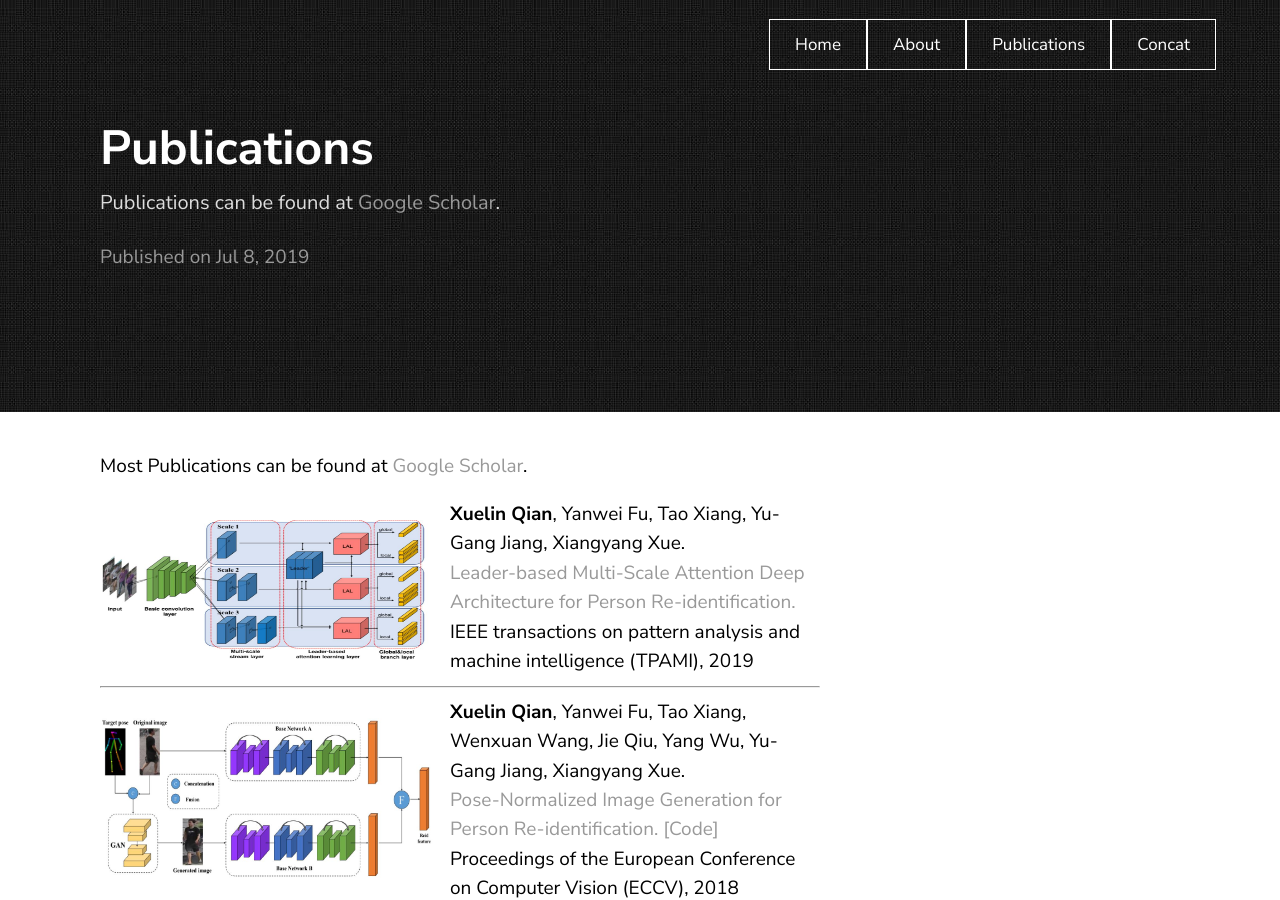
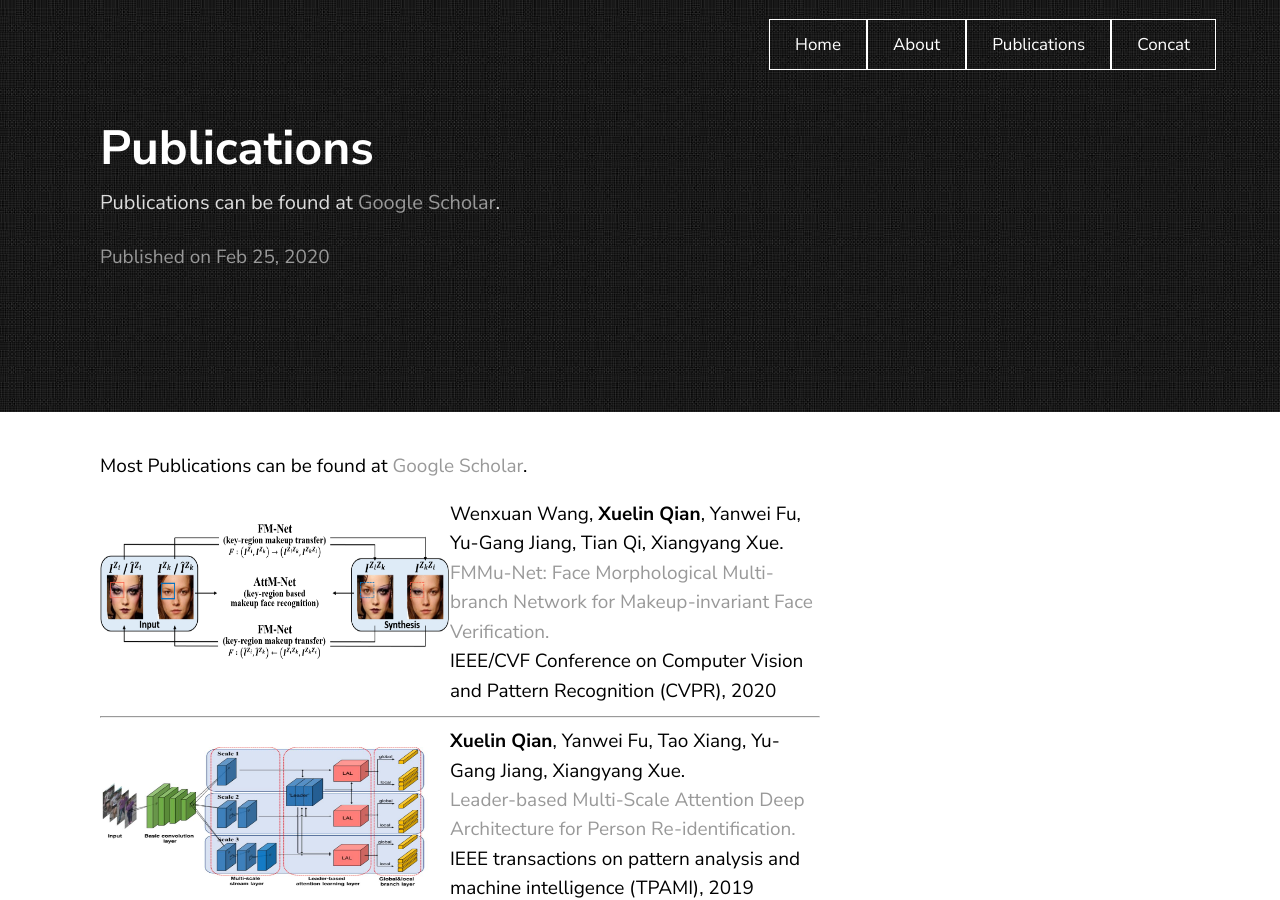
Before and after one commit to naiq/naiq.github.io, a Jekyll site: the page built from _posts/2019-07-30-publications.markdown, in a window 1280 px wide and 900 px high. Built offline with Jekyll 4.4.1, drawn with Linux system fonts in a browser that asks for light colours.

Commit message:
Update 2019-07-30-publications.markdown

```diff
--- a/_posts/2019-07-30-publications.markdown
+++ b/_posts/2019-07-30-publications.markdown
@@ -2,9 +2,24 @@
 layout: post
 title:  "Publications"
 description: Publications can be found at <a href="https://scholar.google.com/citations?user=71WXkL4AAAAJ&hl=en" target="_blank">Google Scholar</a>.
-date:   2019-7-08 21:03:36 +0530
+date:   2020-02-25 21:03:36 +0530
 ---
 Most Publications can be found at <a href="https://scholar.google.com/citations?user=71WXkL4AAAAJ&hl=en" target="_blank">Google Scholar</a>.
+
+<div>
+<img src="/img/publication/cvpr19_Framework.png" alt="." style="vertical-align:middle;
+" width="350" height="140" align="left">
+<span>
+Wenxuan Wang, <b>Xuelin Qian</b>, Yanwei Fu, Yu-Gang Jiang, Tian Qi, Xiangyang Xue.
+<br>
+<a href=""> FMMu-Net: Face Morphological Multi-branch Network for Makeup-invariant Face Verification. </a>
+<br>
+IEEE/CVF Conference on Computer Vision and Pattern Recognition (CVPR), 2020
+</span>
+</div>
+
+
+------
 
 <div>
 <img src="/img/publication/PAMI19_Framework.png" alt="." style="vertical-align:middle;
```
